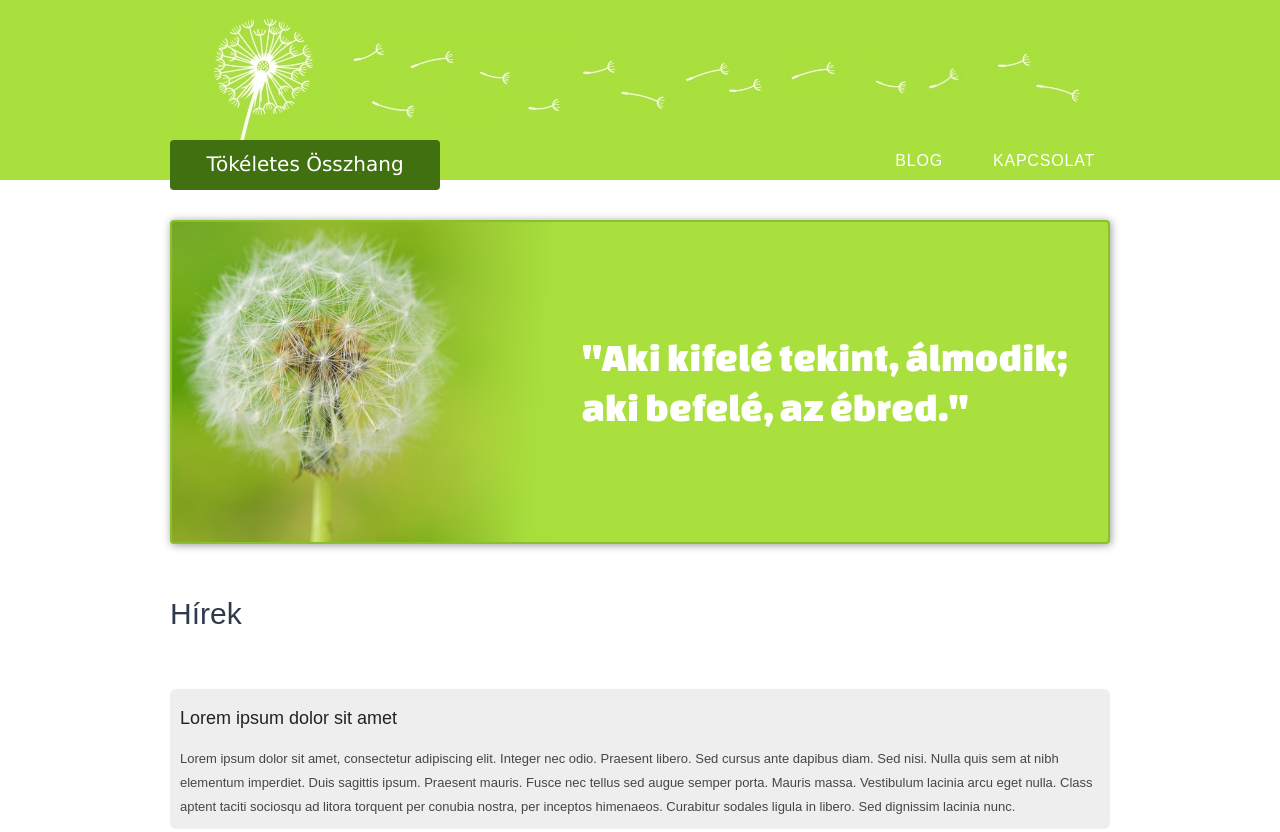
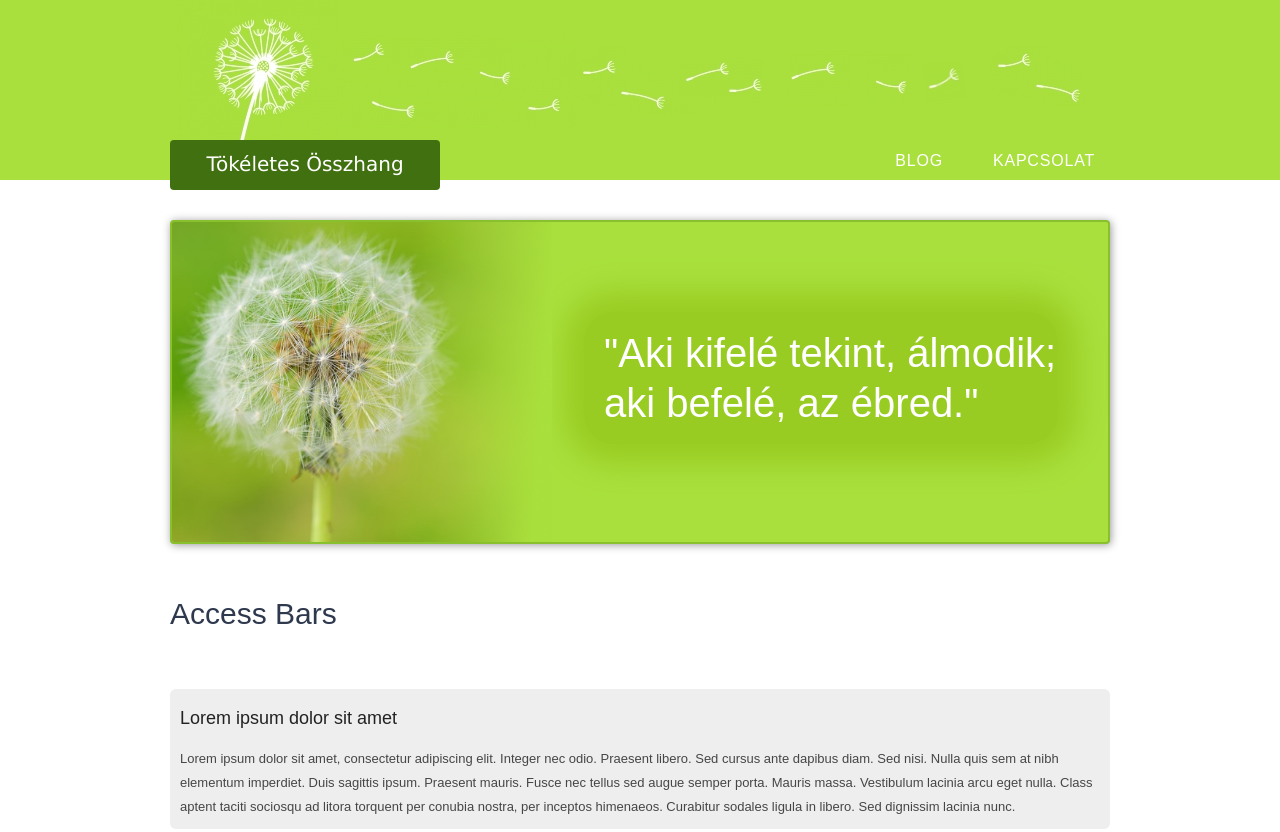
Before and after one commit to sorgloomer/webpage-to, a plain HTML site: page site/index.html in a window 1280 px wide. Shown: the top 832 px of the page. Drawn offline with Linux system fonts and the light colour scheme.

Commit message:
shadows; words

```diff
--- a/site/css/style.css
+++ b/site/css/style.css
@@ -196,17 +196,20 @@ body {
 .jumbo img {
   display: block;
   float: left;
-  margin: 0 30px 0 0;
+  margin: 0 52px 0 0;
   padding: 0;
 }
 .jumbo h1 {
   color: #fff;
-  font-family: 'ChangaOne';
+  font-family: fantasy;
   font-size: 40px;
   font-weight: normal;
-  margin: 0;
+  margin: 90px 50px 0 412px;
   line-height: 50px;
-  padding: 110px 30px 30px;
+  padding: 16px 0;
+  box-shadow: 0 0 30px 20px #9c2;
+  background: #9c2;
+  border-radius: 30px;
 }
 
 /*
--- a/site/index.html
+++ b/site/index.html
@@ -30,7 +30,7 @@
     <img src="images/dandelion-gradient.png" alt="">
     <h1>&quot;Aki kifelé tekint, álmodik;<br>aki befelé, az ébred.&quot;</h1>
   </div>
-  <h2>Hírek</h2>
+  <h2>Access Bars</h2>
   <div class="article">
     <b>Lorem ipsum dolor sit amet</b>
     <p>
```
